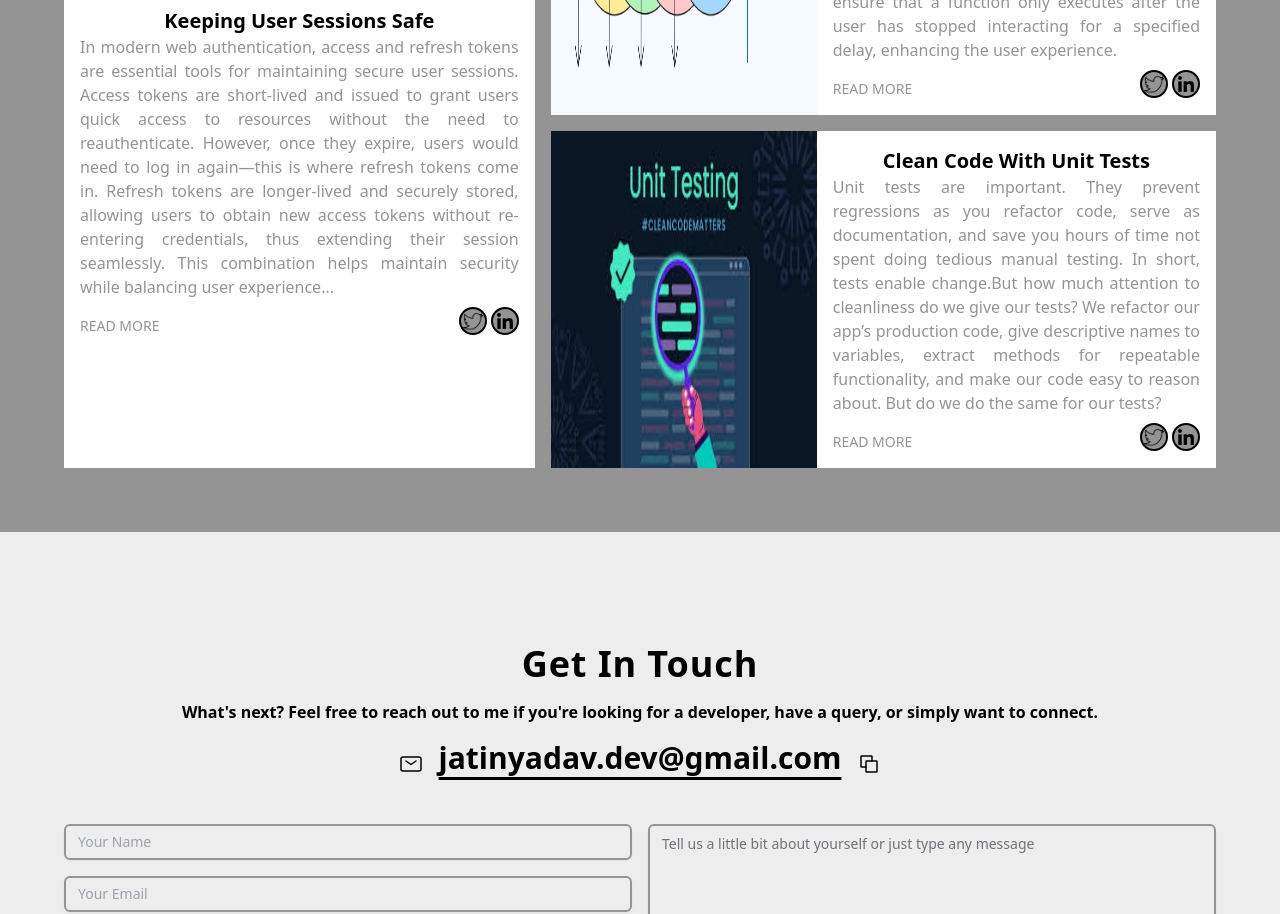
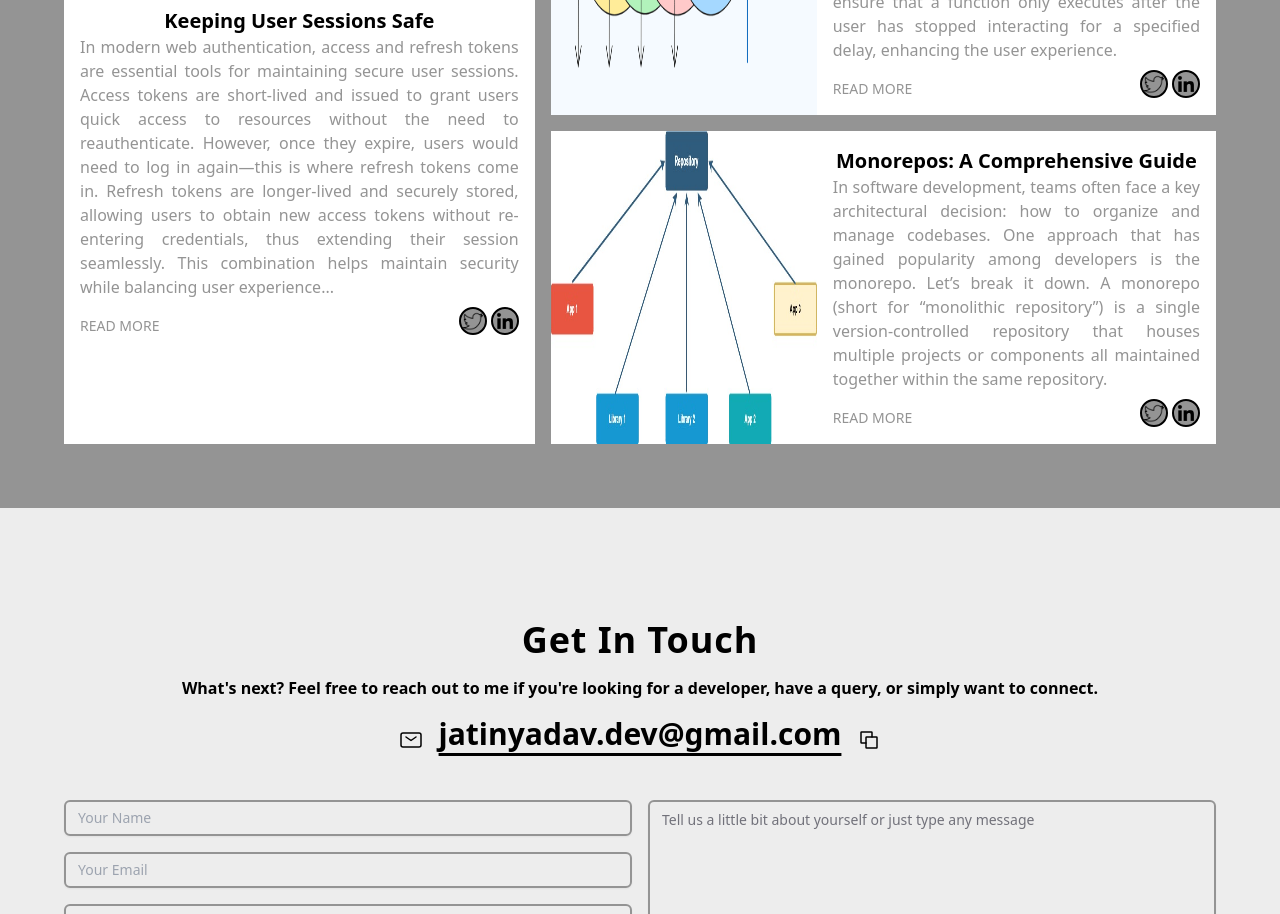
Before and after one commit to jatin-yadav/developer-portfolio-, a React (Vite) app: page / in a window 1280 px wide. Shown: the part 6480-7394 px from the top of the page. Built offline with nearby package versions, Linux system fonts and the light colour scheme; no server answers.

Commit message:
updated blog

```diff
--- a/src/assets/index.ts
+++ b/src/assets/index.ts
@@ -45,6 +45,7 @@ import blog3 from "./blogpost/blog3.jpg";
 import secure from "./blogpost/secure.jpg";
 import debouncing from "./blogpost/debouncing.png";
 import unit_testing from "./blogpost/unit_testing.jpeg";
+import monorepoimg from "./blogpost/monorepoimg.jpeg";
 const resumeLink =
   "https://drive.google.com/file/d/1CBMYVB0qJKsnQ-sSUjsnXsZsCh9qDStY/view?usp=sharing";
 
@@ -97,4 +98,5 @@ export {
   MailIcon,
   CopyIcon,
   resumeLink,
+  monorepoimg,
 };
--- a/src/pages/Blog.tsx
+++ b/src/pages/Blog.tsx
@@ -1,4 +1,4 @@
-import { secure, debouncing, unit_testing } from "@/assets";
+import { secure, debouncing, monorepoimg } from "@/assets";
 import BlogPost from "@/components/BlogPost";
 import { styles } from "@/styles"
 
@@ -16,10 +16,10 @@ const blogs = [
         blogContent: "Debouncing is a technique that improves performance by limiting the rate at which a function is executed, especially for functions triggered by frequent user interactions. In React, debouncing can be very useful in scenarios like handling input changes in forms, search bars, or any component that listens for frequent, rapid updates.By implementing debouncing, we ensure that a function only executes after the user has stopped interacting for a specified delay, enhancing the user experience."
     },
     {
-        blogTitle: "Clean Code With Unit Tests",
-        blogImg: unit_testing,
-        blogLink: "https://betterprogramming.pub/clean-code-with-unit-tests-5f28020828a5",
-        blogContent: "Unit tests are important. They prevent regressions as you refactor code, serve as documentation, and save you hours of time not spent doing tedious manual testing. In short, tests enable change.But how much attention to cleanliness do we give our tests? We refactor our app’s production code, give descriptive names to variables, extract methods for repeatable functionality, and make our code easy to reason about. But do we do the same for our tests?"
+        blogTitle: "Monorepos: A Comprehensive Guide",
+        blogImg: monorepoimg,
+        blogLink: "https://medium.com/@jatinyadav.dev/understanding-monorepos-a-comprehensive-guide-9b774a037b10",
+        blogContent: "In software development, teams often face a key architectural decision: how to organize and manage codebases. One approach that has gained popularity among developers is the monorepo. Let’s break it down. A monorepo (short for “monolithic repository”) is a single version-controlled repository that houses multiple projects or components all maintained together within the same repository."
     },
 ]
 
```
Also changed, not shown: src/assets/blogpost/monorepoimg.jpeg (added).
